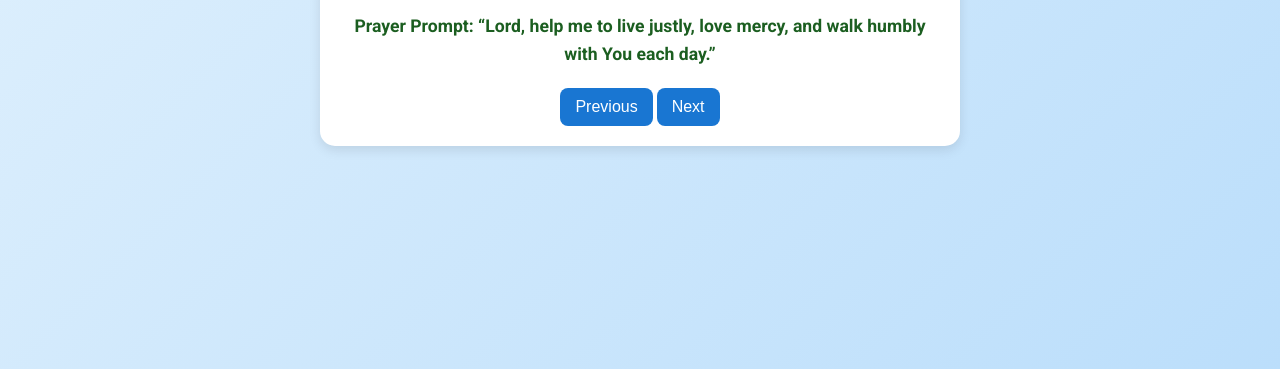
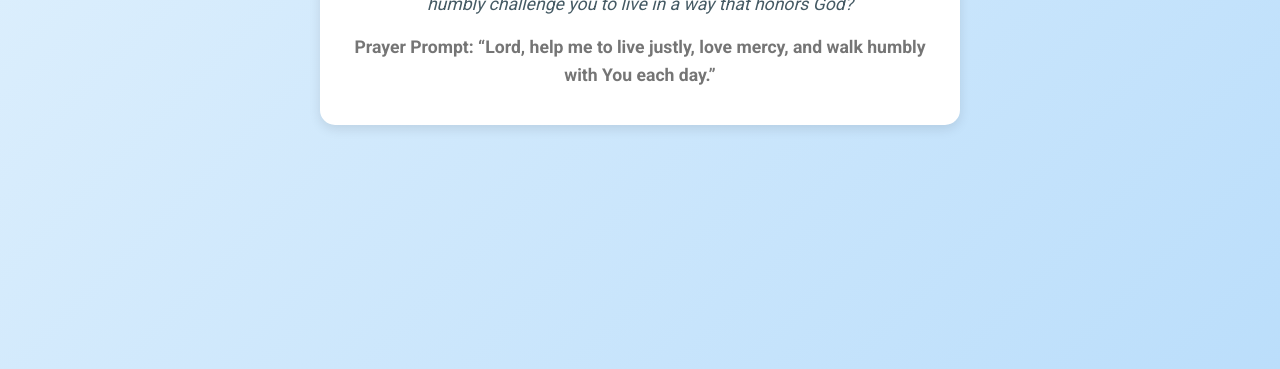
Before and after one commit to ccox0719/tray, a plain HTML site: page index.html in a window 1280 px wide. Shown: the part 431-800 px from the top of the page. Drawn offline with Linux system fonts and the light colour scheme.

Commit message:
Update index.html

```diff
--- a/index.html
+++ b/index.html
@@ -56,28 +56,8 @@
     }
 
     .content .prayer {
-      color: #1b5e20;
+      color: #757575; /* Changed prayer prompt text color to gray */
       font-weight: bold;
-    }
-
-    /* Buttons (Optional for Navigation) */
-    .buttons {
-      margin-top: 20px;
-    }
-
-    .buttons button {
-      background: #1976d2;
-      color: #ffffff;
-      border: none;
-      border-radius: 8px;
-      padding: 10px 15px;
-      font-size: 1em;
-      cursor: pointer;
-      transition: background 0.3s ease;
-    }
-
-    .buttons button:hover {
-      background: #0d47a1;
     }
   </style>
   <!-- Google Font -->
@@ -90,10 +70,6 @@
       <h2 id="scripture">Loading...</h2>
       <p class="question" id="reflection"></p>
       <p class="prayer" id="prayer"></p>
-    </div>
-    <div class="buttons">
-      <button onclick="alert('Previous day navigation coming soon!')">Previous</button>
-      <button onclick="alert('Next day navigation coming soon!')">Next</button>
     </div>
   </div>
   <script>
```
